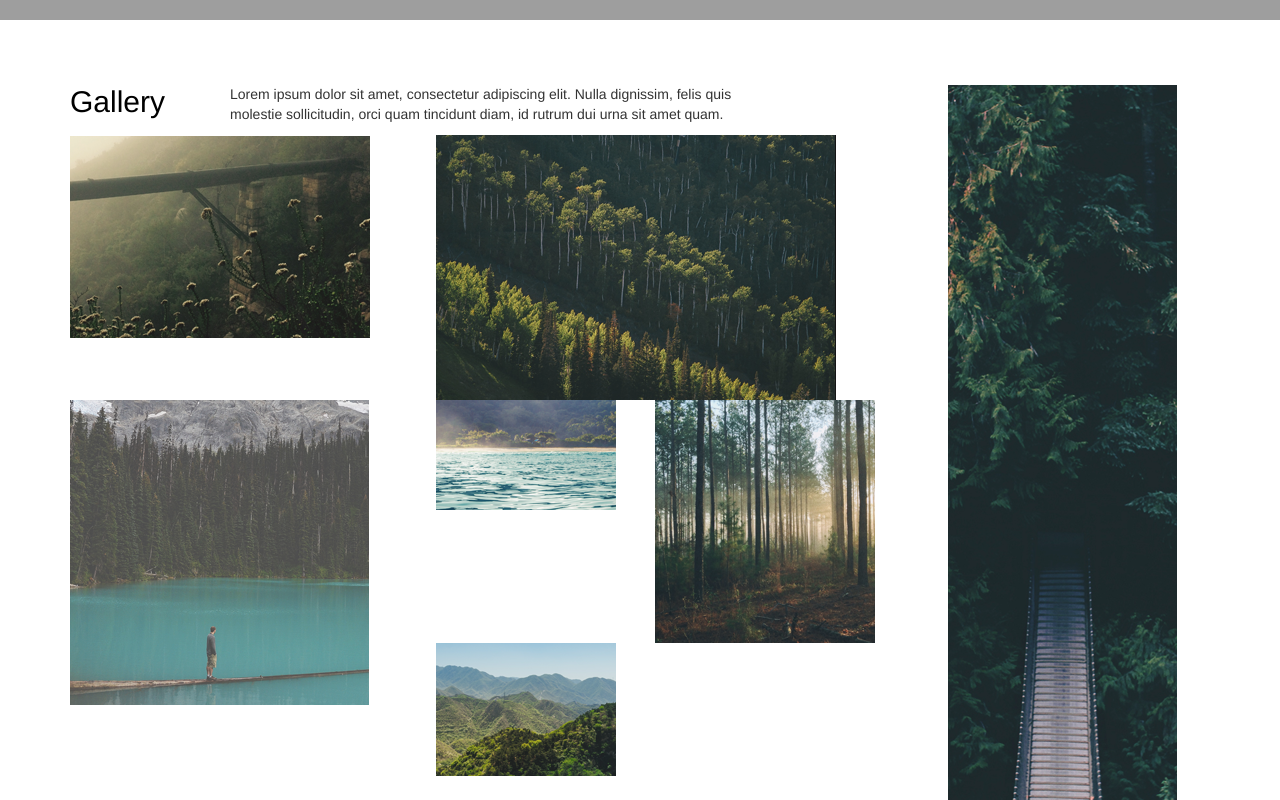
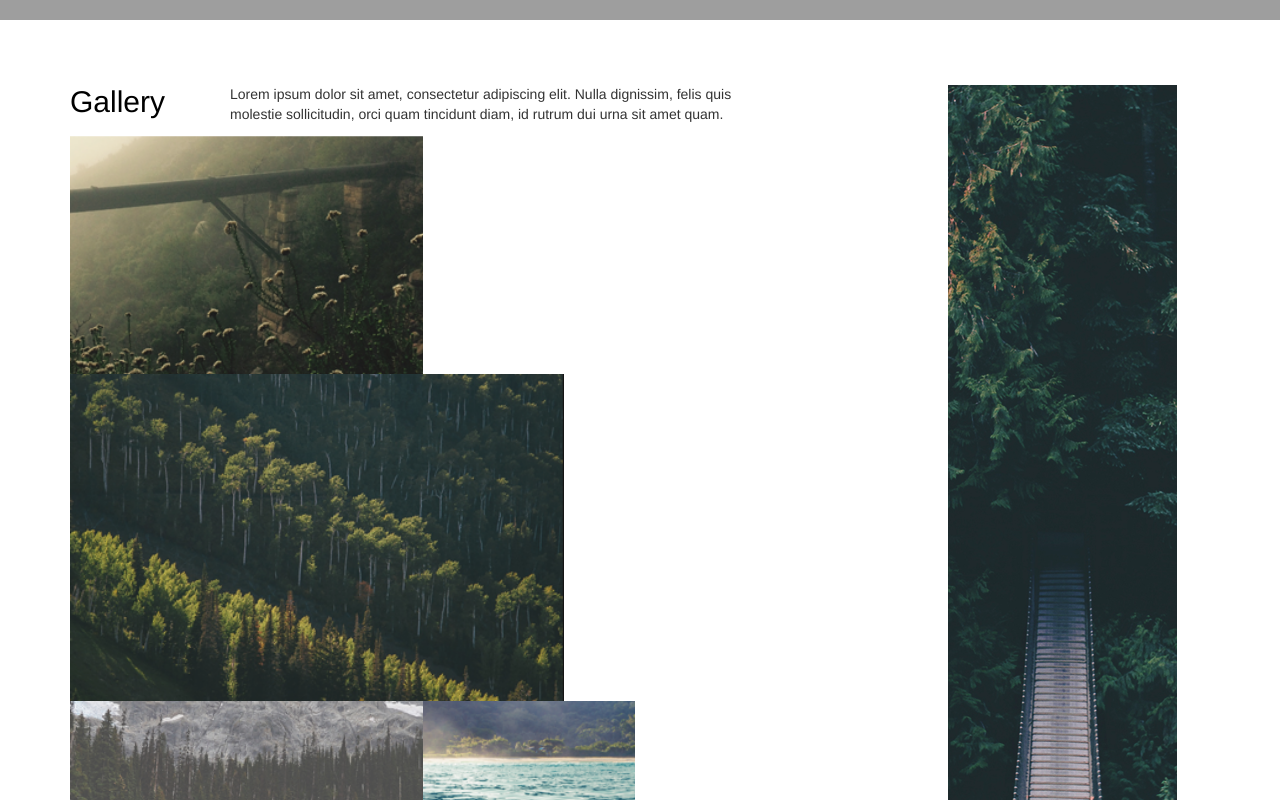
Before and after one commit to VladZelenko/Tourism, a website: page app/index.html in a window 1280 px wide. Shown: the part 780-1580 px from the top of the page. Drawn offline with nearby package versions, Linux system fonts and the light colour scheme; grey boxes are pictures that could not be loaded.

Commit message:
add masonry part 1, hotfix width paragraph on testimonials

```diff
--- a/app/index.html
+++ b/app/index.html
@@ -30,24 +30,28 @@
 					<p class="description">
 						Lorem ipsum dolor sit amet, consectetur adipiscing elit. Nulla dignissim, felis quis molestie sollicitudin, orci quam tincidunt diam, id rutrum dui urna sit amet quam.
 					</p>
-					<div class="grid row">
-						<div class="col-sm-12 col-md-5 col-lg-5 imagebox">
+					<div class="container-fluide">
+						<div class="grid">
+							<div class="row">
+								<div class="col-sm-12 col-md-5 col-lg-5 item">
 									<img src="img/slice-1.png" alt="Forest">
 								</div>
-						<div class="col-sm-12 col-md-7 col-lg-7 imagebox">
+								<div class="col-sm-12 col-md-7 col-lg-7 item">
 									<img src="img/slice-3.png" alt="Forest">
 								</div>
-						<div class="col-sm-12 col-md-5 col-lg-5 imagebox">
+								<div class="col-sm-12 col-md-5 col-lg-5 item">
 									<img src="img/slice-2.png" alt="Lake">
 								</div>
-						<div class="col-sm-12 col-md-3 col-lg-3 imagebox">
+								<div class="col-sm-12 col-md-3 col-lg-3 item">
 									<img src="img/color-fill-2-copy-2.png" alt="Lake">
 								</div>
-						<div class="col-sm-12 col-md-4 col-lg-4 imagebox">
+								<div class="col-sm-12 col-md-4 col-lg-4 item">
 									<img src="img/color-fill-2.png" alt="Forest">
 								</div>
-						<div class="col-sm-12 col-md-3 col-lg-3 imagebox">
+								<div class="col-sm-12 col-md-3 col-lg-3 item">
 									<img src="img/color-fill-2-copy.png" alt="The mountains">
+								</div>
+							</div>
 						</div>
 					</div>
 				</div>
--- a/app/js/custom.js
+++ b/app/js/custom.js
@@ -0,0 +1,6 @@
+$(document).ready(function(){
+	$('.grid').masonry({
+		itemSelector: '.item',
+		columnWidth: '.item'
+	});
+});
--- a/app/sass/partials/_gallery.scss
+++ b/app/sass/partials/_gallery.scss
@@ -10,4 +10,10 @@
 		min-width: 280px;
 		width: 100%;
 	}
+	.grid {
+		.item {padding: 0; margin: 0;}
+		.item img {
+			width: 100%;
+		}
+	}
 }
```
Also changed, not shown: app/css/main.css. Lines whose indentation alone changed are shown as unchanged.
